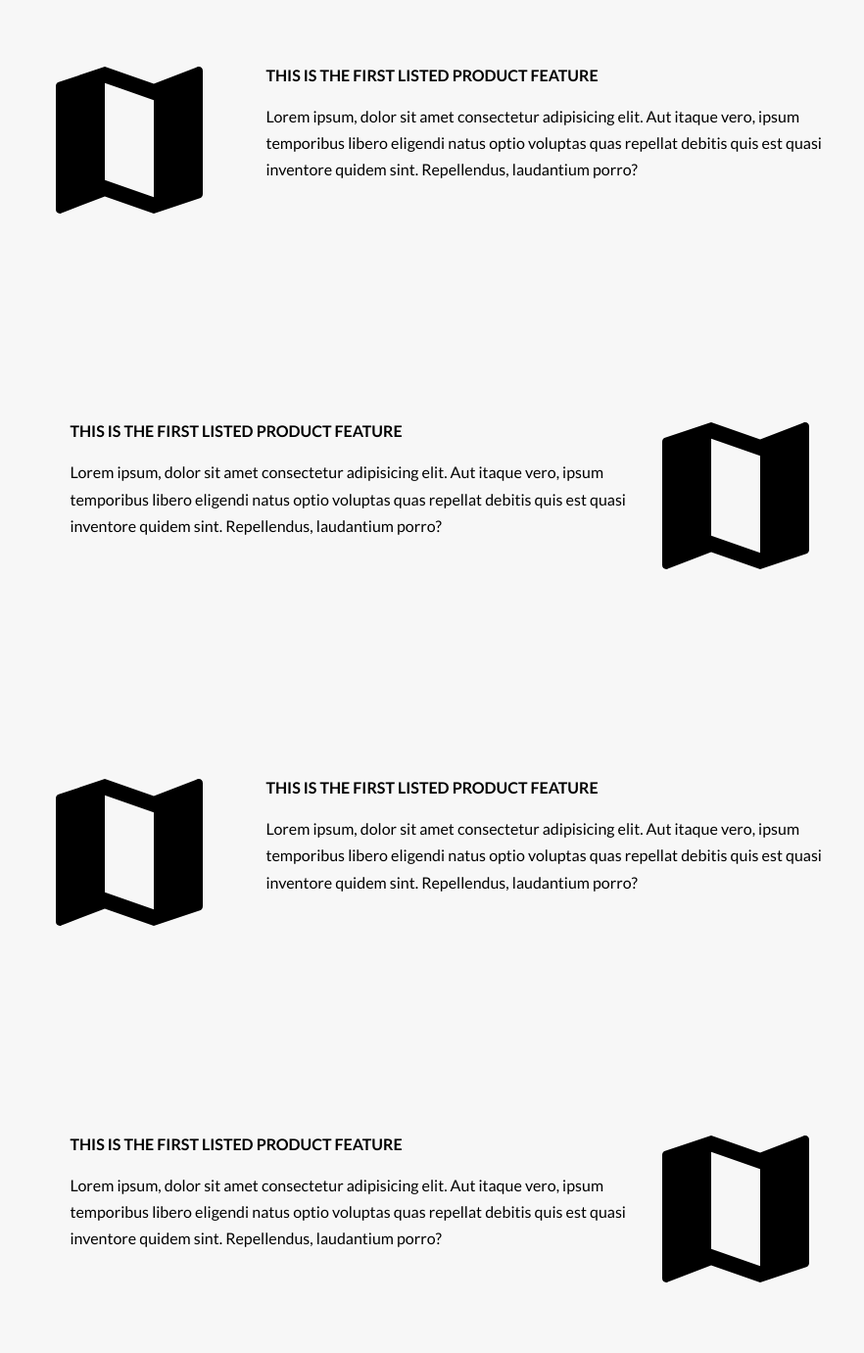
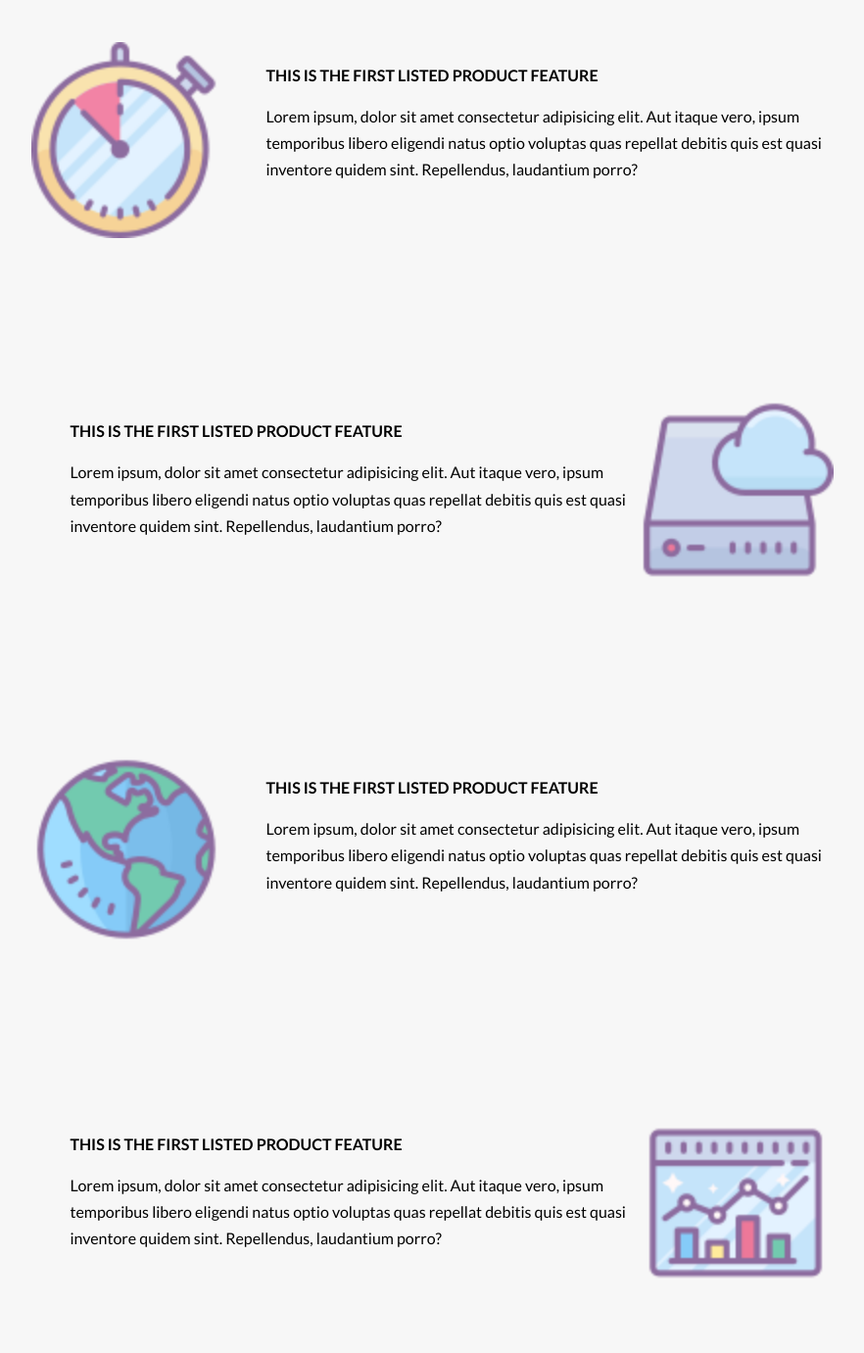
Before and after one commit to SDBowen/circle-gps-landing, a website: page index.html in a window 1280 px wide. Shown: the part 927-2308 px from the top of the page at 98% size, without its empty margins (174-1056 px from the left). Drawn offline with Linux system fonts and the light colour scheme.

Commit message:
Add features icons

```diff
--- a/index.html
+++ b/index.html
@@ -44,7 +44,7 @@
             <div class="row">
                 <div class="feature">
                     <div class="feature__photo-box">
-                        <img src="/img/_ionicons_svg_md-map.svg" alt="Feature photo" class="feature__img">
+                        <img src="/img/icons8-stopwatch-100.png" alt="Feature photo" class="feature__img">
                     </div>
 
 
@@ -61,7 +61,7 @@
             <div class="row">
                 <div class="feature">
                     <div class="feature__photo-box feature__photo-box--right">
-                        <img src="/img/_ionicons_svg_md-map.svg" alt="Feature photo" class="feature__img">
+                        <img src="/img/icons8-cloud-storage-100.png" alt="Feature photo" class="feature__img">
                     </div>
 
 
@@ -78,7 +78,7 @@
             <div class="row">
                 <div class="feature">
                     <div class="feature__photo-box">
-                        <img src="/img/_ionicons_svg_md-map.svg" alt="Feature photo" class="feature__img">
+                        <img src="/img/icons8-globe-earth-100.png" alt="Feature photo" class="feature__img">
                     </div>
 
 
@@ -95,7 +95,7 @@
             <div class="row">
                 <div class="feature">
                     <div class="feature__photo-box feature__photo-box--right">
-                        <img src="/img/_ionicons_svg_md-map.svg" alt="Feature photo" class="feature__img">
+                        <img src="/img/icons8-combo-chart-100.png" alt="Feature photo" class="feature__img">
                     </div>
 
 
```
Also changed, not shown: img/_ionicons_svg_md-analytics.svg (deleted), img/_ionicons_svg_md-map.svg (deleted), img/_ionicons_svg_md-time.svg (deleted), img/icons8-cloud-storage-100.png (added), img/icons8-combo-chart-100.png (added), img/icons8-globe-earth-100.png (added), img/icons8-stopwatch-100.png (added).
